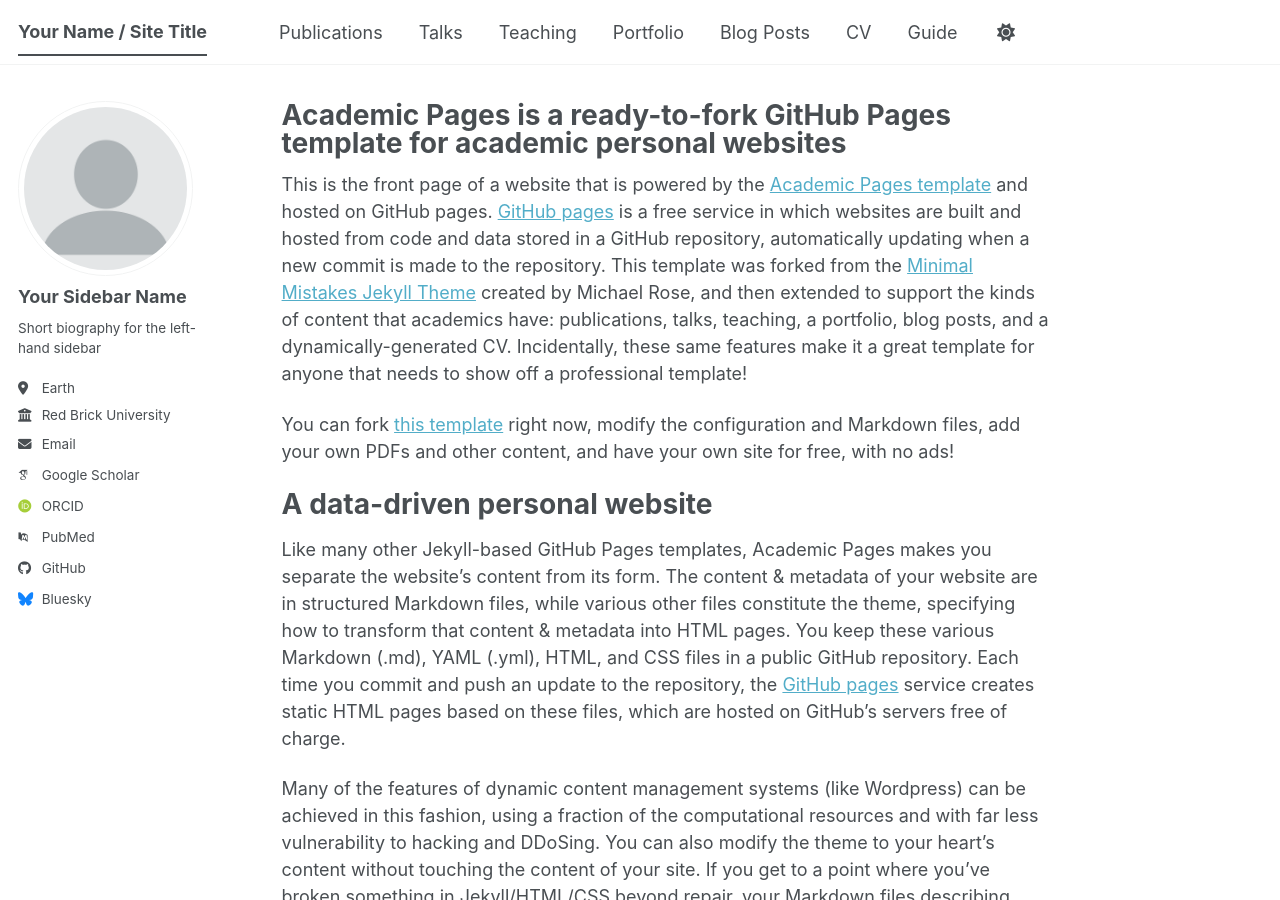
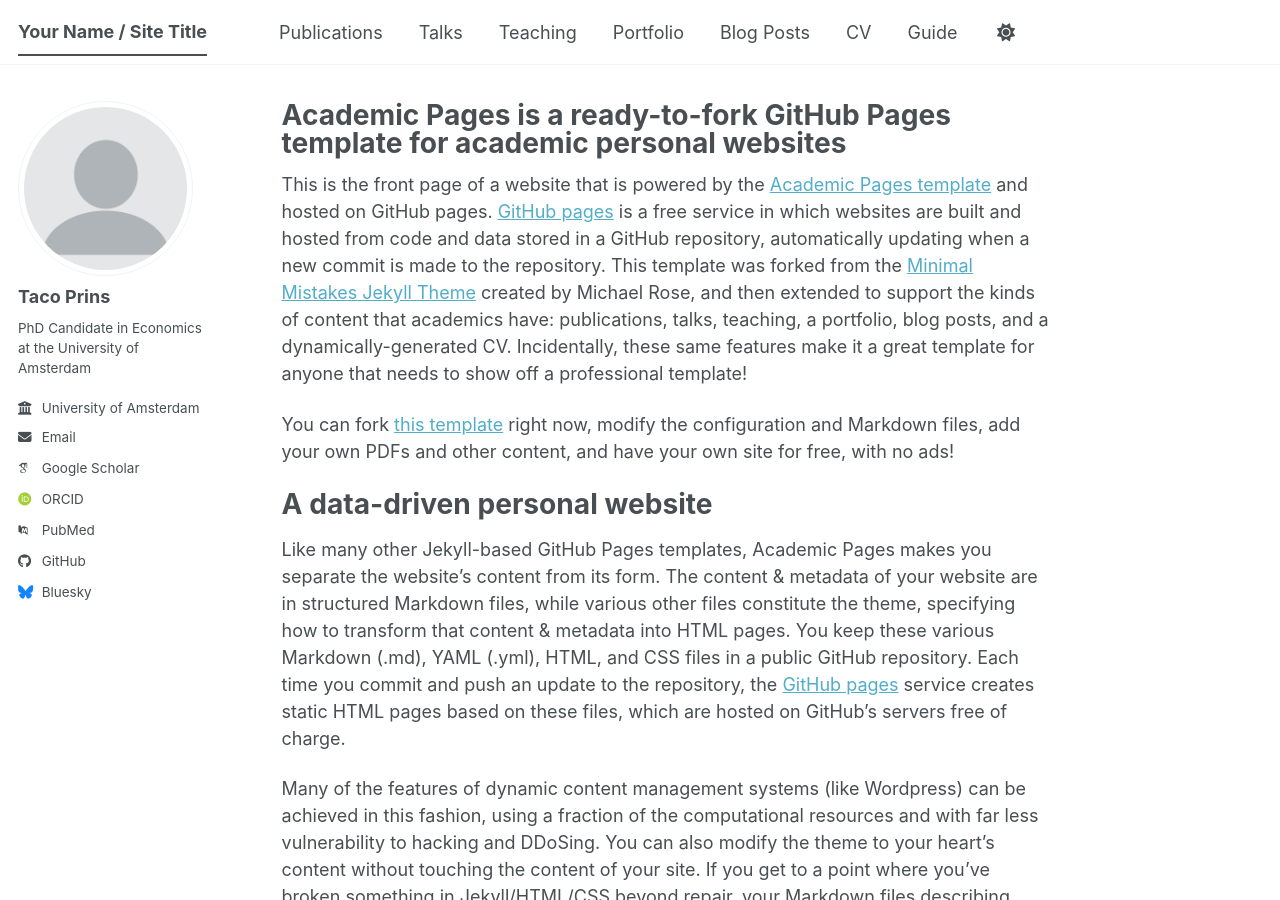
Before and after one commit to TacoPrins/tacoprins.github.io, a Jekyll site: the page built from _pages/about.md, in a window 1280 px wide and 900 px high. Built offline with Jekyll 4.4.1, drawn with Linux system fonts in a browser that asks for light colours; some web fonts are replaced; a script bundle is joined from its source files by our own code; library files that are not in the unit come from our copies.

Commit message:
Update _config.yml

```diff
--- a/_config.yml
+++ b/_config.yml
@@ -24,13 +24,12 @@
 author:
   # Biographic information
   avatar           : "profile.png"
-  name             : "Your Sidebar Name"
+  name             : "Taco Prins"
   pronouns         : # example: "she/her"
-  bio              : "Short biography for the left-hand sidebar"
-  location         : "Earth"
-  employer         : "Red Brick University"
+  bio              : "PhD Candidate in Economics at the University of Amsterdam"
+  employer         : "University of Amsterdam"
   uri              : # URL
-  email            : "none@example.org"
+  email            : "t.a.prins@uva.nl"
 
   # Academic websites
   academia         : # URL
```
